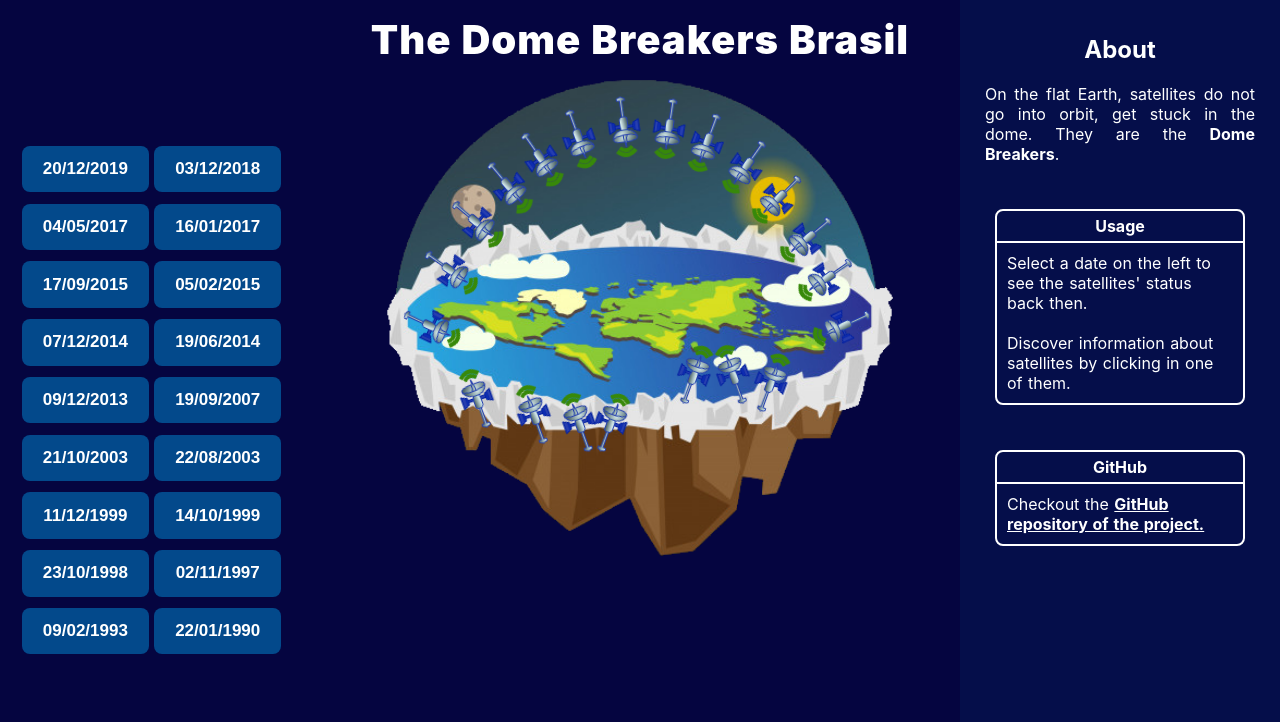
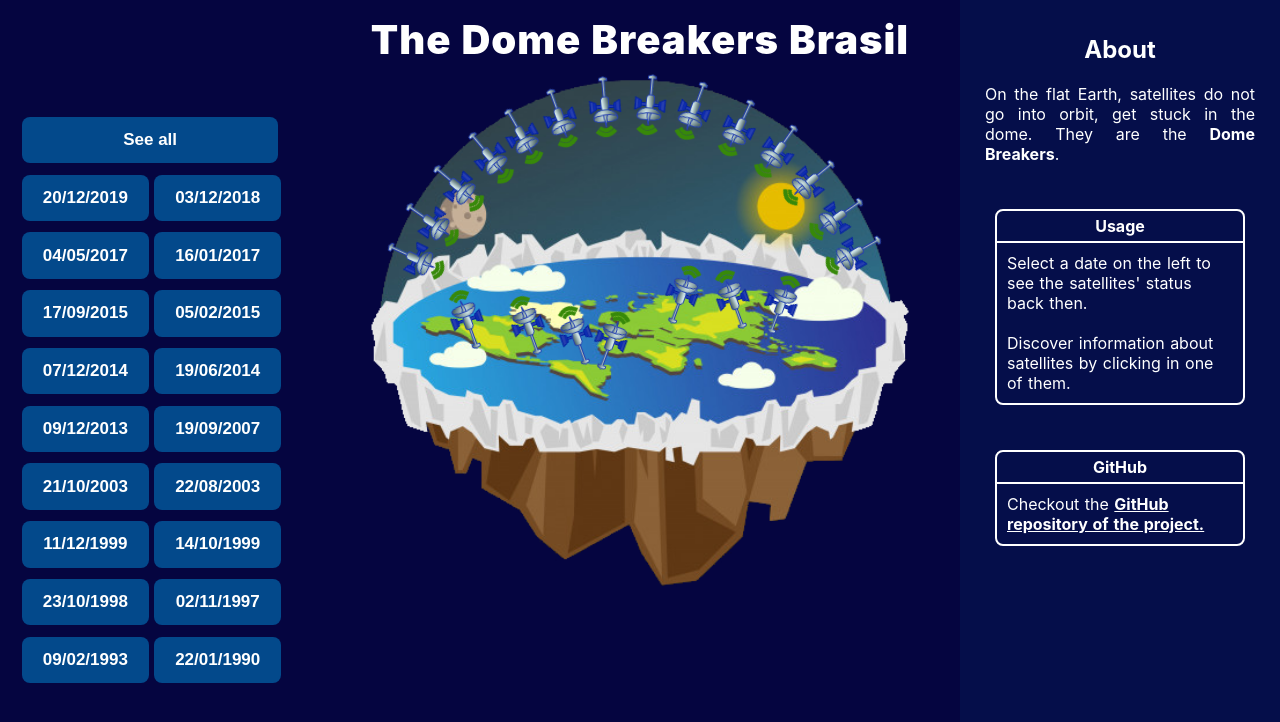
Before and after one commit to Gabriel-Aragao/dome-breakers, a Nuxt app: page / in a window 1280 px wide. Shown: the top 722 px of the page. Built offline with nearby package versions, Linux system fonts and the light colour scheme.

Commit message:
date filter added

```diff
--- a/package.json
+++ b/package.json
@@ -4,7 +4,7 @@
   "private": true,
   "scripts": {
     "dev": "nuxt",
-    "build": "nuxt generate",
+    "build": "nuxt build",
     "start": "nuxt start",
     "generate": "nuxt generate",
     "lint:js": "eslint --ext \".js,.vue\" --ignore-path .gitignore .",
--- a/pages/index.vue
+++ b/pages/index.vue
@@ -2,6 +2,12 @@
   <div class="container">
     <div class="sidebar">
       <div class="dates">
+        <button
+          class="see-all-button"
+          @click="seeAll()"
+        >
+          See all
+        </button>
         <button
           v-for="(date, index) in launchDates"
           :key="index"
@@ -14,6 +20,7 @@
     </div>
     <div class="main">
       <h1>The Dome Breakers Brasil</h1>
+      <div class="animation">
         <img
           class="base-img"
           src="@/assets/flat.png"
@@ -30,6 +37,7 @@
           class="satellite-img"
           @click="showDetails(index)"
         >
+      </div>
     </div>
     <div class="info">
       <div v-if="!isActive" class="about">
@@ -114,6 +122,30 @@
     }
   },
   methods: {
+    dateLowerThen (date1, date2) {
+      if (date2 === 'N/A') {
+        return true
+      }
+      const year1 = Number(date1.slice(6, 10))
+      const year2 = Number(date2.slice(6, 10))
+      if (year1 < year2) {
+        return true
+      } else if (year1 > year2) {
+        return false
+      } else {
+        const month1 = Number(date1.slice(3, 5))
+        const month2 = Number(date2.slice(3, 5))
+        if (month1 < month2) {
+          return true
+        } else if (month1 > month2) {
+          return false
+        } else {
+          const day1 = Number(date1.slice(0, 2))
+          const day2 = Number(date2.slice(0, 2))
+          return (day1 < day2)
+        }
+      }
+    },
     showDetails (index) {
       this.$data.isActive = true
       this.$data.name = this.$data.satellites[index].name
@@ -129,10 +161,33 @@
       this.$data.isActive = false
     },
     dateStatus (launchDate) {
-      for (let index = 0; index < this.$data.satellites.length; index++) {
-        const satellite = this.$refs.satellites[index]
-        satellite.style.visibility = 'hiden'
-        alert(satellite[index])
+      const satellites = this.$data.satellites
+      for (let index = 0; index < satellites.length; index++) {
+        const satelliteImg = this.$refs.satellites[index]
+        satelliteImg.style.visibility = 'hidden'
+      }
+      for (let index = 0; index < satellites.length; index++) {
+        const satelliteImg = this.$refs.satellites[index]
+        if (!this.dateLowerThen(launchDate, satellites[index].launchDate)) {
+          if (
+            !satellites[index].status.toLowerCase().includes('falha') &&
+            this.dateLowerThen(launchDate, satellites[index].endOfOperations)
+          ) {
+            satelliteImg.src = require('@/assets/satellite.gif')
+            satelliteImg.style.visibility = 'visible'
+          } else {
+            satelliteImg.src = require('@/assets/satellite-off.png')
+            satelliteImg.style.visibility = 'visible'
+          }
+        }
+      }
+    },
+    seeAll () {
+      const satellites = this.$data.satellites
+      for (let index = 0; index < satellites.length; index++) {
+        const satelliteImg = this.$refs.satellites[index]
+        satelliteImg.src = require('@/assets/satellite.gif')
+        satelliteImg.style.visibility = 'visible'
       }
     }
   }
@@ -146,21 +201,24 @@
   flex-direction: row;
   background-color: #050540;
   height: 100vh;
+  z-index: 0;
 }
 .sidebar{
   display: flex;
+  position: relative;
   flex-direction: row;
   align-items: center;
   padding: 0px 1.5%;
   width: 25%;
   max-width: 25%;
+  z-index: 1;
 }
 .dates{
   display: block;
+  z-index: 2;
 }
-.date-button{
-  width: 45%;
-  max-width: 45%;
+.see-all-button{
+  width: 91%;
   margin: 2% 1%;
   padding: 4% 0%;
   font-weight: 700;
@@ -169,6 +227,19 @@
   border-color: rgba(0,0,0,0);
   background-color: #03498B;
   color: white;
+  z-index: 3;
+}
+.date-button{
+  width: 45%;
+  margin: 2% 1%;
+  padding: 4% 0%;
+  font-weight: 700;
+  font-size: 17px;
+  border-radius: 8px;
+  border-color: rgba(0,0,0,0);
+  background-color: #03498B;
+  color: white;
+  z-index: 3;
 }
 .date-button:hover{
   cursor: pointer;
@@ -179,23 +250,41 @@
 }
 .main{
   display: flex;
+  position: relative;
   flex-direction: column;
   align-content: center;
   align-items: center;
+  text-align: center;
   width: 50%;
   max-width: 50%;
+  z-index: 1;
+}
+.animation{
+  display: inline-block;
+  position: relative;
+  z-index: inherit;
+  text-align:center;
+  margin-left: auto;
+  margin-right: auto;
+  justify-content: center;
+  box-sizing: border-box;
+  width: 100%;
+  height: fit-content;
+  z-index: 2;
 }
 .base-img{
-  width: 80%;
-  z-index: 0;
+  width: 85%;
+  position: static;
+  z-index: -2;
 }
 .base-img:hover{
   cursor: pointer;
 }
 .satellite-img{
-  z-index: 1;
-  width: 2.5%;
+  width: 5%;
   position: absolute;
+  z-index: 3;
+  visibility: visible;
 }
 .satellite-img:hover{
   cursor: pointer;
@@ -209,23 +298,27 @@
   padding: 15px 25px;
   color: white;
   background-color: #050E4A;
+  z-index: 1;
 }
 .card{
   margin: 45px 10px;
   border: white solid;
   border-radius: 8px;
   border-width: 2px;
+  z-index: 2;
 }
 .card-title{
   text-align: center;
   border-bottom: white solid;
   border-bottom-width: 2px;
   padding: 5px;
+  z-index: 3;
 }
 .card-body{
   text-align: left;
   line-height: 20px;
   padding: 10px;
+  z-index: 3;
 }
 .is-active{
   visibility: visible;
--- a/store/index.js
+++ b/store/index.js
@@ -88,7 +88,7 @@
       functionsDescription: 'Proposta educacional de incentivo à produção científica',
       VCGE: 'Educação básica',
       VGE: 7.123,
-      status: 'Fim das operações em 10/2016'
+      status: 'Fim das operações em 10/2017'
     },
     {
       id: '1998-067GX',
@@ -402,156 +402,156 @@
   positions: [
     {
       style: `
-      top: 37%;
-      left: 32.5%;
+      top: 29%;
+      left: 12.5%;
       transform: rotate(-65deg);
       `
     },
     {
       style: `
-      top: 30%;
-      left: 34%;
+      top: 22%;
+      left: 15%;
       transform: rotate(-55deg);
       `
     },
     {
       style: `
-      top: 24%;
-      left: 36%;
+      top: 15%;
+      left: 19%;
       transform: rotate(-50deg);
       `
     },
     {
       style: `
-      top: 19.5%;
-      left: 38.5%;
+      top: 9.2%;
+      left: 24%;
       transform: rotate(-40deg);
       `
     },
     {
       style: `
-      top: 16%;
-      left: 41%;
-      transform: rotate(-35deg);
-      `
-    },
-    {
-      style: `
-      top: 13.5%;
-      left: 44%;
-      transform: rotate(-20deg);
+      top: 5%;
+      left: 29%;
+      transform: rotate(-30deg);
       `
     },
     {
       // Yasni
       style: `
-      top: 43%;
-      left: 53%;
+      top: 36%;
+      left: 54%;
       transform: rotate(-160deg);
-      `
-    },
-    {
-      style: `
-      top: 12.2%;
-      left: 51%;
-      transform: rotate(8deg);
-      `
-    },
-    {
-      style: `
-      top: 17%;
-      left: 57%;
-      transform: rotate(35deg);
       `
     },
     {
       // Kourou
       style: `
-      top: 49%;
-      left: 44%;
+      top: 44%;
+      left: 37.5%;
+      transform: rotate(160deg);
+      `
+    },
+    {
+      style: `
+      top: -0.5%;
+      left: 42%;
+      transform: rotate(-5deg);
+      `
+    },
+    {
+      style: `
+      top: 1.5%;
+      left: 35%;
+      transform: rotate(-20deg);
+      `
+    },
+    {
+      style: `
+      top: -1%;
+      left: 49%;
+      transform: rotate(5deg);
+      `
+    },
+    {
+      style: `
+      top: 0.2%;
+      left: 56%;
+      transform: rotate(20deg);
+      `
+    },
+    {
+      // ISS (Tanegashima)
+      style: `
+      top: 38%;
+      left: 69.5%;
+      transform: rotate(-160deg);
+      `
+    },
+    {
+      // Alcântara
+      style: `
+      top: 45%;
+      left: 43%;
+      transform: rotate(-160deg);
+      `
+    },
+    {
+      // Taiyuan
+      style: `
+      top: 37%;
+      left: 62%;
+      transform: rotate(160deg);
+      `
+    },
+    {
+      // Vandenberg
+      style: `
+      top: 41%;
+      left: 20.5%;
+      transform: rotate(160deg);
+      `
+    },
+    {
+      style: `
+      top: 3.5%;
+      left: 63%;
+      transform: rotate(25deg);
+      `
+    },
+    {
+      style: `
+      top: 8%;
+      left: 69%;
+      transform: rotate(35deg);
+      `
+    },
+    {
+      style: `
+      top: 14%;
+      left: 74%;
+      transform: rotate(50deg);
+      `
+    },
+    {
+      // Cape Canaveral
+      style: `
+      top: 42%;
+      left: 30%;
       transform: rotate(160deg);
       `
     },
     {
       style: `
       top: 21%;
-      left: 59.5%;
-      transform: rotate(45deg);
+      left: 78.3%;
+      transform: rotate(55deg);
       `
     },
     {
       style: `
-      top: 26%;
-      left: 61.8%;
-      transform: rotate(50deg);
-      `
-    },
-    {
-      // ISS (Tanegashima)
-      style: `
-      top: 44%;
-      left: 59%;
-      transform: rotate(-160deg);
-      `
-    },
-    {
-      // Alcântara
-      style: `
-      top: 49%;
-      left: 46.5%;
-      transform: rotate(-160deg);
-      `
-    },
-    {
-      // Taiyuan
-      style: `
-      top: 43%;
-      left: 56%;
-      transform: rotate(160deg);
-      `
-    },
-    {
-      // Vandenberg
-      style: `
-      top: 46%;
-      left: 36%;
-      transform: rotate(160deg);
-      `
-    },
-    {
-      style: `
-      top: 14%;
-      left: 54%;
-      transform: rotate(20deg);
-      `
-    },
-    {
-      style: `
-      top: 31%;
-      left: 63.3%;
-      transform: rotate(55deg);
-      `
-    },
-    {
-      // Cape Canaveral
-      style: `
-      top: 48%;
-      left: 40.5%;
-      transform: rotate(160deg);
-      `
-    },
-    {
-      style: `
-      top: 12%;
-      left: 47.5%;
-      transform: rotate(-8deg);
-      `
-    },
-    {
-      style: `
-      top: 37%;
-      left: 64.5%;
-      transform: rotate(65deg);
+      top: 28%;
+      left: 81%;
+      transform: rotate(60deg);
       `
     }
   ]
```
Also changed, not shown: assets/VLS-1-Bild-3.jpg (added), assets/satellite-off.png (renamed from assets/satellite-4.png). Lines whose indentation alone changed are shown as unchanged.
